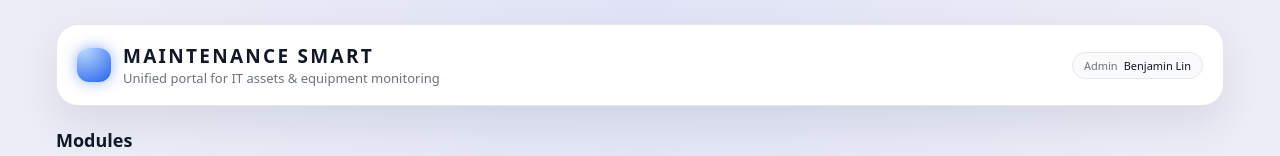
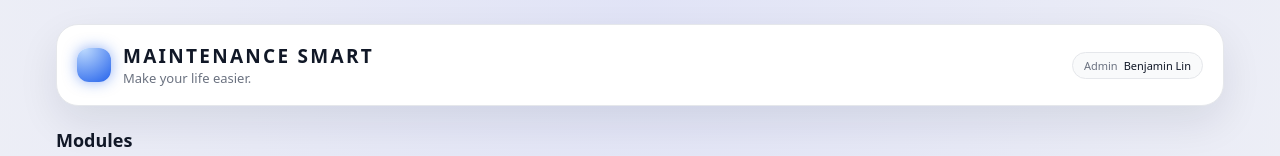
Before and after one commit to lg920731-collab/it-inventory, a plain HTML site: page index.html in a window 1280 px wide. Shown: the top 156 px of the page. Drawn offline with Linux system fonts and the light colour scheme.

Commit message:
Update index.html

```diff
--- a/index.html
+++ b/index.html
@@ -204,7 +204,7 @@
       <div class="brand-logo"></div>
       <div>
         <div class="brand-main">MAINTENANCE SMART</div>
-        <div class="brand-sub">Unified portal for IT assets & equipment monitoring</div>
+        <div class="brand-sub">Make your life easier.</div>
       </div>
     </div>
     <div class="top-meta">
```
